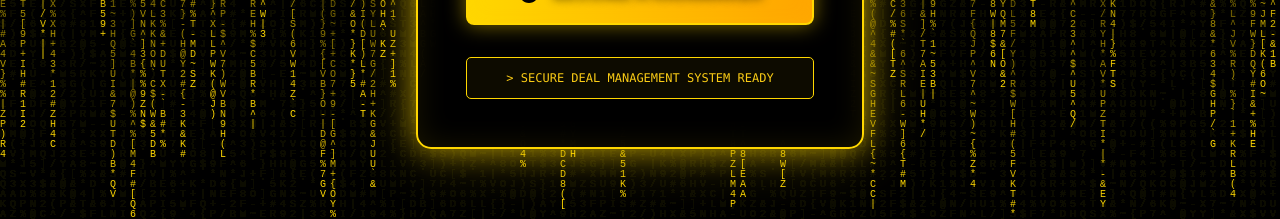
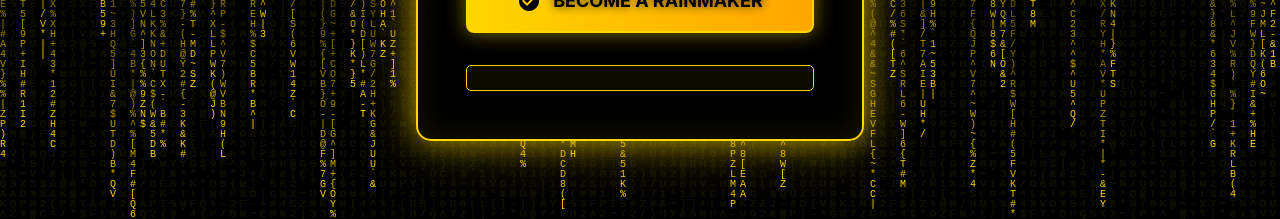
Before and after one commit to MKamr/rainmakers-portal, a React (Vite) app in the folder frontend/: page / in a window 1280 px wide. Shown: the part 533-752 px from the top of the page. Built offline with nearby package versions, Linux system fonts and the light colour scheme.

Commit message:
design change

```diff
--- a/frontend/src/components/matrix-login-page.tsx
+++ b/frontend/src/components/matrix-login-page.tsx
@@ -177,7 +177,7 @@ export function MatrixLoginPage() {
           <div className="text-center">
             <div className="matrix-footer">
 
-              <p className="text-yellow-400 font-mono text-xs">&gt; SECURE DEAL MANAGEMENT SYSTEM READY</p>
+
             </div>
           </div>
         </div>
```
